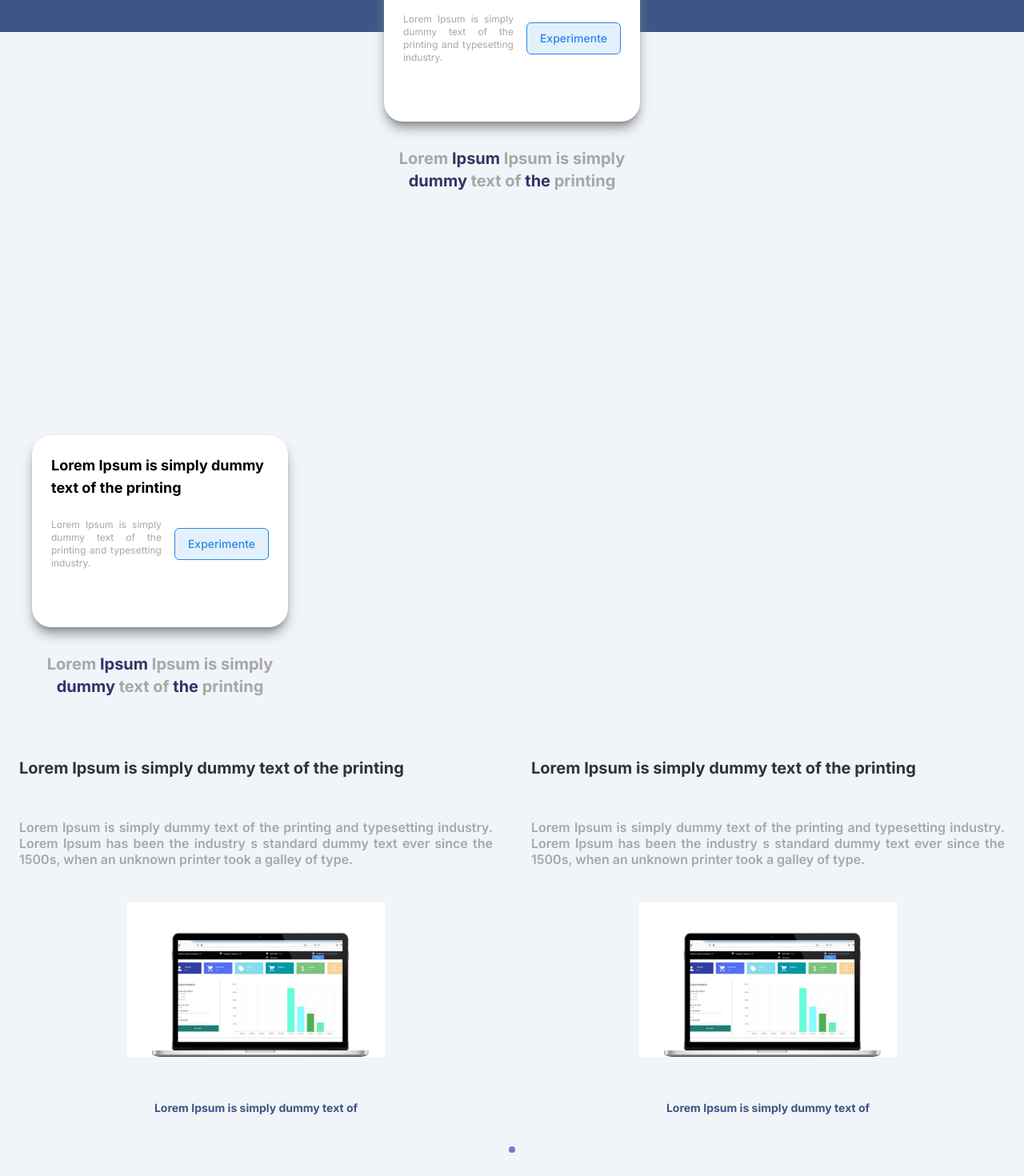
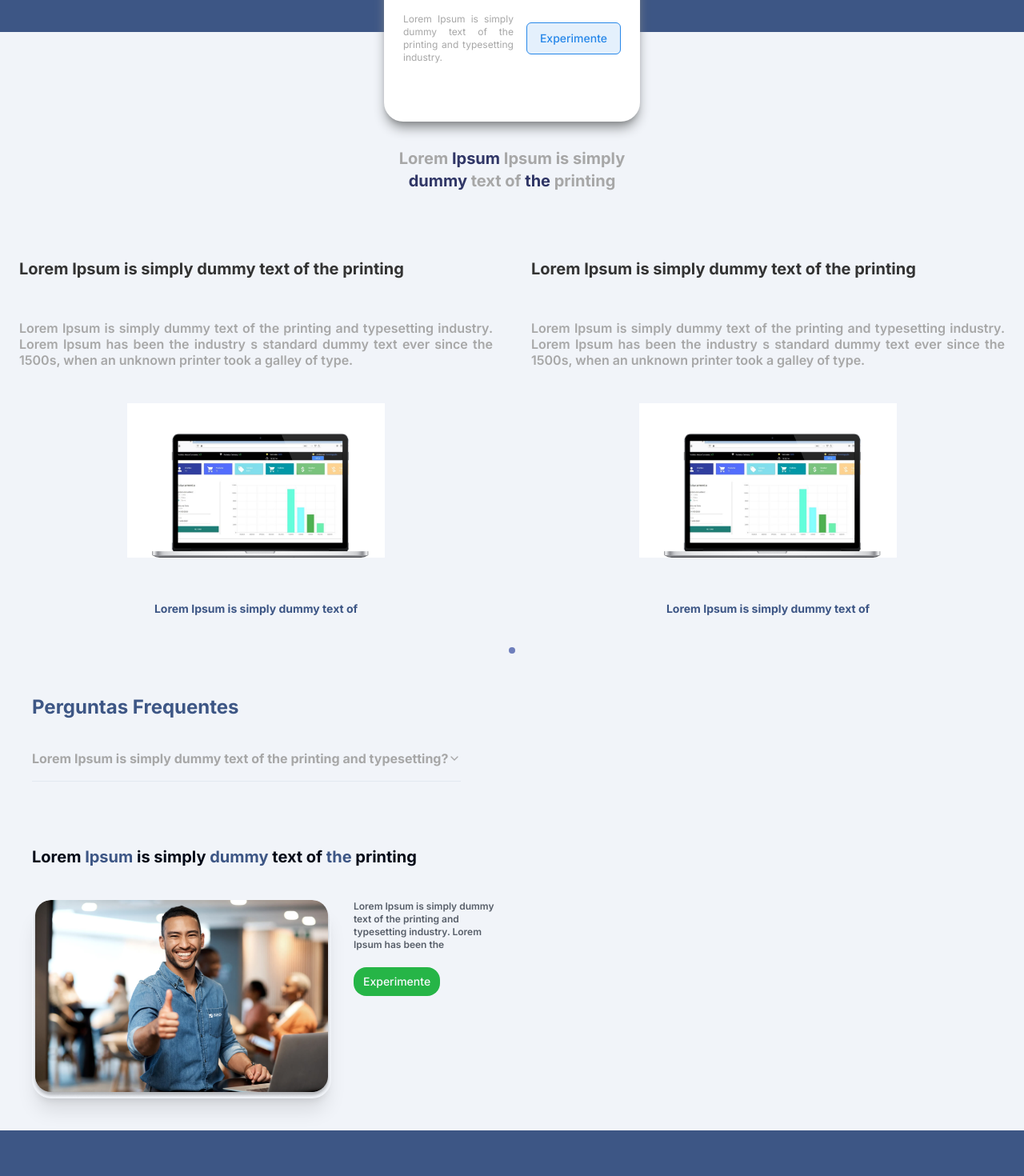
Before and after one commit to EvaldoFerreiraMoreira/site-siad, a Next.js app: page /planos in a window 1280 px wide. Shown: the part 820-2290 px from the top of the page at 80% size. Built offline with nearby package versions, Linux system fonts and the light colour scheme.

Commit message:
fix: remove div's in page planos

```diff
--- a/src/app/planos/components/BannerCarrossel.tsx
+++ b/src/app/planos/components/BannerCarrossel.tsx
@@ -96,7 +96,7 @@ const BannerCarrossel = () => {
         <div className='flex'>
             <AliceCarousel
                 mouseTracking
-                keyboardNavigation
+                disableButtonsControls
                 items={items}
                 responsive={responsive}
                 onSlideChange={onSlideChange}
--- a/src/app/planos/page.tsx
+++ b/src/app/planos/page.tsx
@@ -24,15 +24,11 @@ const Planos = () => {
                     </div>
                 </div>
             </div>
-            <div className=" flex w-full p-10 bg-[#f1f4f9] ">
+            <div className=" flex w-full p-10 bg-[#f1f4f9] h-56 ">
 
             </div>
-            <div className=" flex w-full p-10  bg-[#f1f4f9] h-96 ">
-            </div>
-            <div className=" flex w-full p-10  bg-[#f1f4f9] h-96 ">
-                <CardGratis/>
-            </div>
-            <div className="bg-[#f1f4f9]">
+
+            <div className="bg-[#f1f4f9] h-auto">
                 <BannerCarrossel/>
             </div>
             <div className=" flex w-full p-10 bg-[#f1f4f9]">
```
